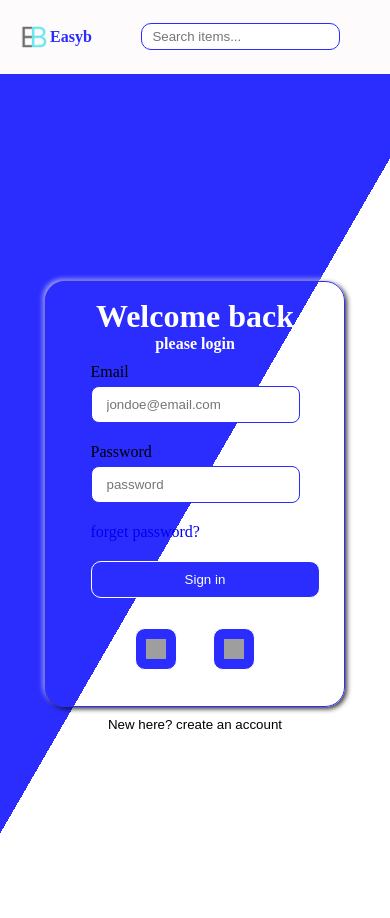
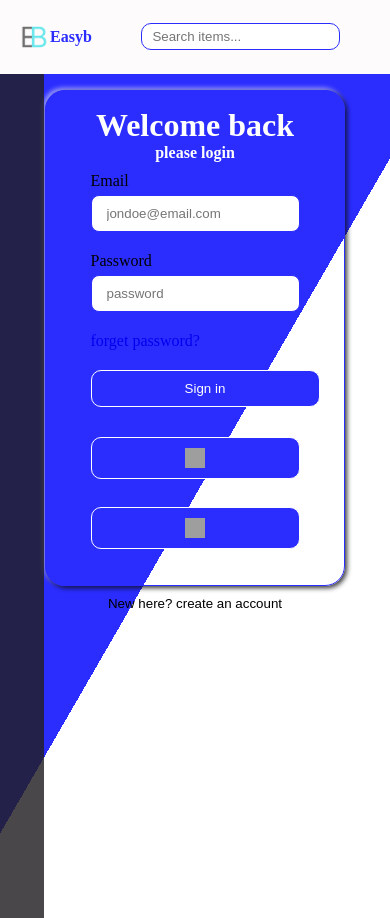
Before and after one commit to Easybaba1067/online-shopping, a React (Create React App) app: page /signin in a window 390 px wide. Built offline with nearby package versions, Linux system fonts and the light colour scheme; no server answers; grey boxes are pictures that could not be loaded.

Commit message:
new commit

```diff
--- a/public/index.html
+++ b/public/index.html
@@ -3,7 +3,8 @@
   <head>
     <meta charset="utf-8" />
     <link rel="icon" href="/public/easybaba-icon.png" />
-    <meta name="viewport" content="width=device-width, initial-scale=1" />
+    <meta name="viewport" content="width=device-width, initial-scale=1.0" />
+
     <meta name="theme-color" content="#000000" />
     <meta
       name="description"
--- a/src/App.js
+++ b/src/App.js
@@ -10,7 +10,6 @@ import Details from "./components/product-details";
 import ProtectedRoute from "./components/protectecRoutes";
 import TheSignin from "./pages/signin";
 import useNetworkStatus from "./utilis/network-checking";
-import Spinner from "./components/spinner.component";
 
 function OfflineBanner() {
   const { isOffline } = useNetworkStatus();
@@ -54,7 +53,6 @@ function App() {
           <Route path="product/:name" element={<Details />} />
           <Route path="signin/*" element={<TheSignin />} />
         </Route>
-        <Route path="spinner" element={<Spinner />} />
       </Routes>
       <OfflineBanner />
     </>
--- a/src/components/card.jsx
+++ b/src/components/card.jsx
@@ -18,7 +18,7 @@ const Card = ({ product }) => {
       setShowPopup(true);
       setTimeout(() => setShowPopup(false), 2000);
     } else {
-      navigate("/signin");
+      navigate("signin");
     }
   };
 
--- a/src/components/footer.jsx
+++ b/src/components/footer.jsx
@@ -65,7 +65,7 @@ const Footer = () => {
 
         <div className="footer-bottom">
           <p className="footer-text">
-            © {new Date().getFullYear()} MyShop. All rights reserved.
+            © {new Date().getFullYear()} Easyb store. All rights reserved.
           </p>
         </div>
       </footer>
--- a/src/components/popupMessage.jsx
+++ b/src/components/popupMessage.jsx
@@ -7,11 +7,12 @@ function Popup({ message, show, color }) {
         position: "fixed",
         top: "30px",
         right: "50px",
-        zIndex: "2",
+        zIndex: 9999,
         background: color,
         color: "white",
         padding: "10px 20px",
         borderRadius: "5px",
+        pointerEvents: "none",
       }}
     >
       {message}
--- a/src/components/signin.component.jsx
+++ b/src/components/signin.component.jsx
@@ -1,6 +1,5 @@
 import { useState } from "react";
 import "../css-files/auth.css";
-
 import { useMediaQuery } from "react-responsive";
 import SocialMedia from "./platform-login.component";
 import { registerWithEmail, loginWithEmail } from "../utilis/auth";
@@ -86,6 +85,7 @@ const Signin = () => {
             <SocialMedia />
           </div>
         )}
+
         <div className="welcome-form">
           <div className="form">
             {existingUser ? (
@@ -96,6 +96,7 @@ const Signin = () => {
                   <label htmlFor="email">Email</label>
                   <input
                     type="email"
+                    name="email"
                     placeholder="jondoe@email.com"
                     onChange={(e) => setEmail(e.target.value)}
                     required
@@ -105,6 +106,7 @@ const Signin = () => {
                   <label htmlFor="password">Password</label>
                   <input
                     type={showPassword ? "text" : "password"}
+                    name="password"
                     placeholder="password"
                     onChange={(e) => setPassword(e.target.value)}
                     required
@@ -114,7 +116,7 @@ const Signin = () => {
                     style={{
                       position: "absolute",
                       right: "20px",
-                      top: "65%",
+                      top: "70%",
                       transform: "translateY(-50%)",
                       cursor: "pointer",
                     }}
@@ -143,6 +145,7 @@ const Signin = () => {
                   <label htmlFor="name">Name</label>
                   <input
                     type="text"
+                    name="full name"
                     placeholder="Full name"
                     onChange={(e) => setName(e.target.value)}
                     required
@@ -152,6 +155,7 @@ const Signin = () => {
                   <label htmlFor="email">Email</label>
                   <input
                     type="email"
+                    name="email"
                     placeholder="jondoe@email.com"
                     onChange={(e) => setEmail(e.target.value)}
                     required
@@ -162,6 +166,7 @@ const Signin = () => {
                   <input
                     type={showPassword ? "text" : "password"}
                     placeholder="password"
+                    name="password"
                     onChange={(e) => setPassword(e.target.value)}
                     required
                   />
@@ -183,6 +188,7 @@ const Signin = () => {
                   <label htmlFor="confirm name">Confirm password</label>
                   <input
                     type="password"
+                    name="comfirm password"
                     placeholder="confrim password"
                     onChange={(e) => setConfirmPassword(e.target.value)}
                     required
--- a/src/css-files/auth.css
+++ b/src/css-files/auth.css
@@ -2,7 +2,6 @@
   height: 100vh;
   width: 100vw;
   display: flex;
-  justify-content: space-between;
   align-items: center;
   justify-content: center;
   gap: 10px;
@@ -139,3 +138,35 @@
     }
   }
 }
+
+@media (max-width: 768px) {
+  .auth-container {
+    flex-direction: column;
+    justify-content: flex-start;
+    align-items: center;
+
+    padding: 1rem;
+  }
+
+  .welcome-content,
+  .welcome-form {
+    width: 100%;
+    margin: 0;
+  }
+
+  .form {
+    width: 100%;
+    max-width: 90%;
+  }
+
+  .platform-login {
+    width: 100%;
+    flex-direction: column;
+    gap: 0.5rem;
+  }
+
+  input,
+  button {
+    width: 100%;
+  }
+}
--- a/src/css-files/home.css
+++ b/src/css-files/home.css
@@ -121,6 +121,7 @@
   }
 }
 .featured-container {
+  overflow-x: auto;
   a {
     text-decoration: none;
     display: flex;
--- a/src/css-files/nav.css
+++ b/src/css-files/nav.css
@@ -148,11 +148,11 @@
     height: 100vh;
     border-radius: 0 20px 20px 0;
     position: absolute;
-    /* overflow-y: auto; */
-    z-index: 2;
+    z-index: 999;
     transform: translateX(-800px);
     transition: transform 0.3s ease-in-out;
   }
+
   .mobile-navigation.active {
     transform: translateX(0);
   }
@@ -193,13 +193,12 @@
     }
   }
   .nav-list {
-    /* margin-top: 2rem; */
     width: 100%;
     ul {
       display: flex;
       align-items: start;
       justify-content: space-evenly;
-      /* gap: 20px; */
+
       li {
         list-style: none;
         background-color: #2b2fff25;
@@ -232,15 +231,17 @@
   }
   .overlay {
     position: absolute;
+    z-index: 999;
     height: 100vh;
     width: 100vh;
     overflow: hidden;
     background-color: #221e22d0;
-    z-index: 1;
-    opacity: 0;
-    transition: opacity 300ms;
+    z-index: 2;
+    transform: translateX(-800px);
+    transition: transform 0.3s ease-in;
   }
+
   .overlay.active {
-    opacity: 1;
+    transform: translateX(0px);
   }
 }
--- a/src/css-files/shop.css
+++ b/src/css-files/shop.css
@@ -91,7 +91,10 @@
   }
   .product-details {
     .details-flex {
-      width: 90% !important;
+      width: 90%;
+      display: flex;
+      align-items: center;
+      justify-content: space-between;
     }
     .product-description {
       width: 90% !important;
--- a/src/index.css
+++ b/src/index.css
@@ -14,6 +14,7 @@ body.no-scroll {
 }
 
 body {
+  overflow-x: auto;
   position: relative;
   margin: 0;
   /* font-family: -apple-system, BlinkMacSystemFont, "Segoe UI", "Roboto", "Oxygen",
```
